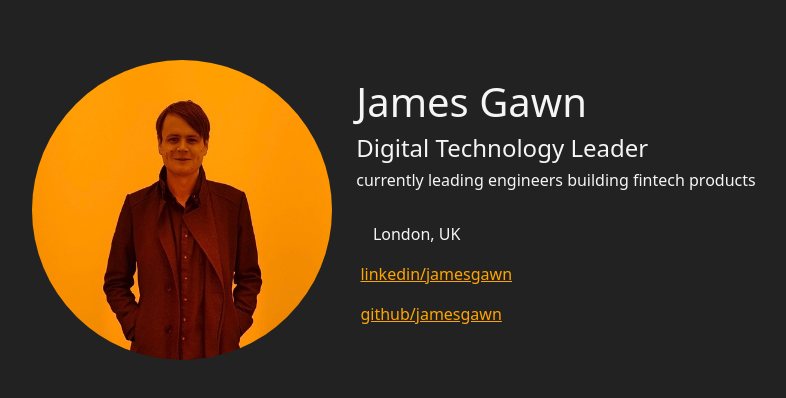
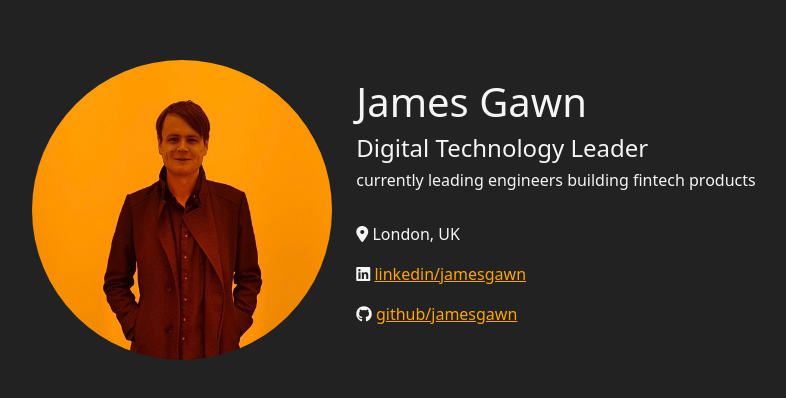
Before and after one commit to jamesgawn/gawn, a plain HTML site: page index.html in a window 1280 px wide. Shown: the part 190-588 px from the top of the page, without its empty margins (246-1032 px from the left). Drawn offline with nearby package versions, Linux system fonts and the light colour scheme.

Commit message:
Change fontawesome to add brands

```diff
--- a/index.html
+++ b/index.html
@@ -8,7 +8,7 @@
     <meta name="description" content="I'm an digital tech leader, currently helping lead teams building leading edge fintech products.">
     <meta name="author" content="James Gawn">
     <link rel="stylesheet" href="https://cdn.jsdelivr.net/npm/bootstrap@5.2.3/dist/css/bootstrap.min.css" integrity="sha384-rbsA2VBKQhggwzxH7pPCaAqO46MgnOM80zW1RWuH61DGLwZJEdK2Kadq2F9CUG65" crossorigin="anonymous">
-    <link rel="stylesheet" href="https://cdn.jsdelivr.net/npm/@fortawesome/fontawesome-free@6.2.1/css/fontawesome.min.css" integrity="sha384-QYIZto+st3yW+o8+5OHfT6S482Zsvz2WfOzpFSXMF9zqeLcFV0/wlZpMtyFcZALm" crossorigin="anonymous">
+    <link rel="stylesheet" href="https://cdn.jsdelivr.net/npm/@fortawesome/fontawesome-free@6.2.1/css/all.min.css">
     <link href="css/template.css" rel="stylesheet">
     <link rel="shortcut icon" href="favicon.ico">
     <link rel="canonical" href="https://gawn.uk" />
```
